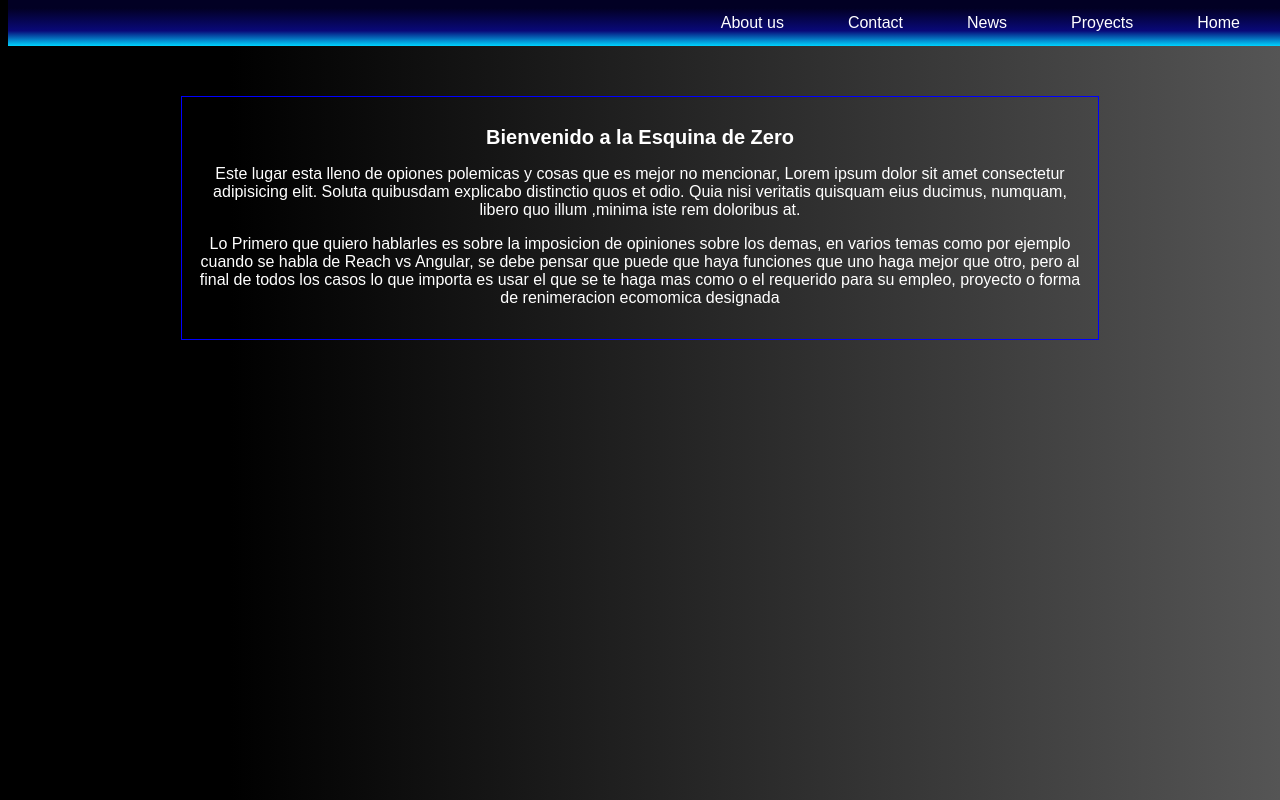
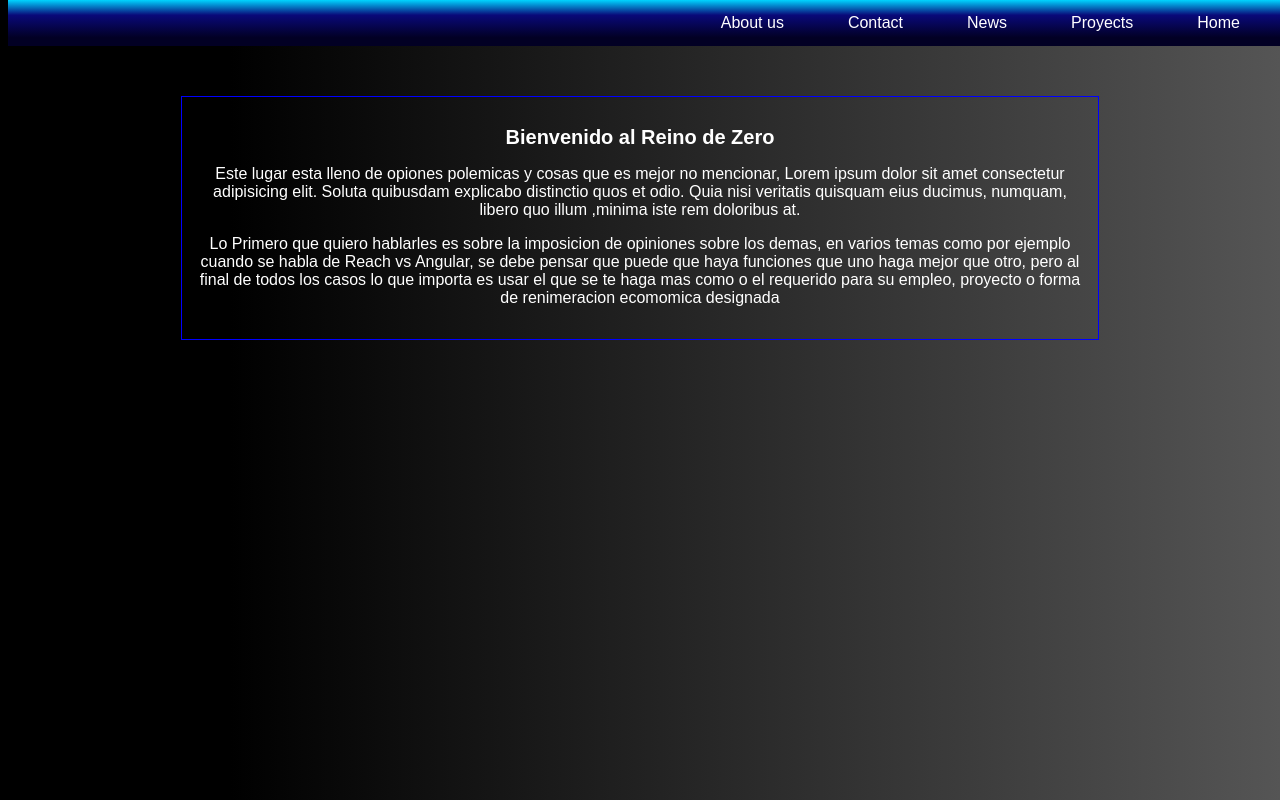
Before and after one commit to ZeroBl21/hyperblog, a plain HTML site: page index.html in a window 1280 px wide. Drawn offline with Linux system fonts and the light colour scheme.

Commit message:
Se ha cambiado el nombre del lugar, junto a un giro del color del nav

```diff
--- a/css/estilo.css
+++ b/css/estilo.css
@@ -10,7 +10,7 @@ body{
     margin: 0;
     padding: 0;
     overflow: hidden;
-    background: linear-gradient(180deg, rgba(2,0,36,1) 18%, rgba(9,9,121,1) 67%, rgba(0,212,255,1) 100%);
+    background: linear-gradient(0deg, rgba(2,0,36,1) 18%, rgba(9,9,121,1) 67%, rgba(0,212,255,1) 100%);
     position: fixed;
     top: 0;
     width: 100vw;
--- a/index.html
+++ b/index.html
@@ -26,7 +26,7 @@
 
     <main>
 
-        <h1>Bienvenido a la Esquina de Zero</h1>
+        <h1>Bienvenido al Reino de Zero</h1>
 
         <p>Este lugar esta lleno de opiones polemicas
         y cosas que es mejor no mencionar, Lorem ipsum
```
